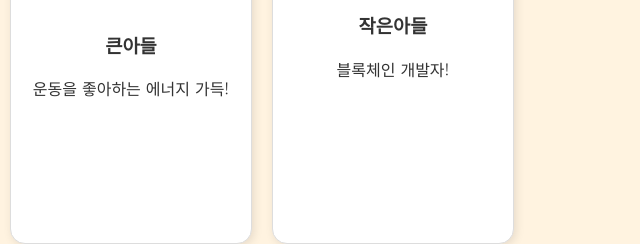
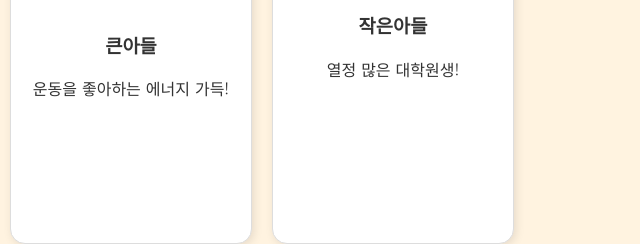
Before and after one commit to david37411/changjo, a plain HTML site: page index.html in a window 1280 px wide. Shown: the part 567-811 px from the top of the page, 640-1280 px from the left. Drawn offline with Linux system fonts and the light colour scheme.

Commit message:
Update index.html

```diff
--- a/index.html
+++ b/index.html
@@ -127,7 +127,7 @@
       <div class="member">
         <img src="woo.jpg" alt="작은아들 사진">
         <h3>작은아들</h3>
-        <p>블록체인 개발자!</p>
+        <p>열정 많은 대학원생!</p>
       </div>
 
       <div class="member">
```
